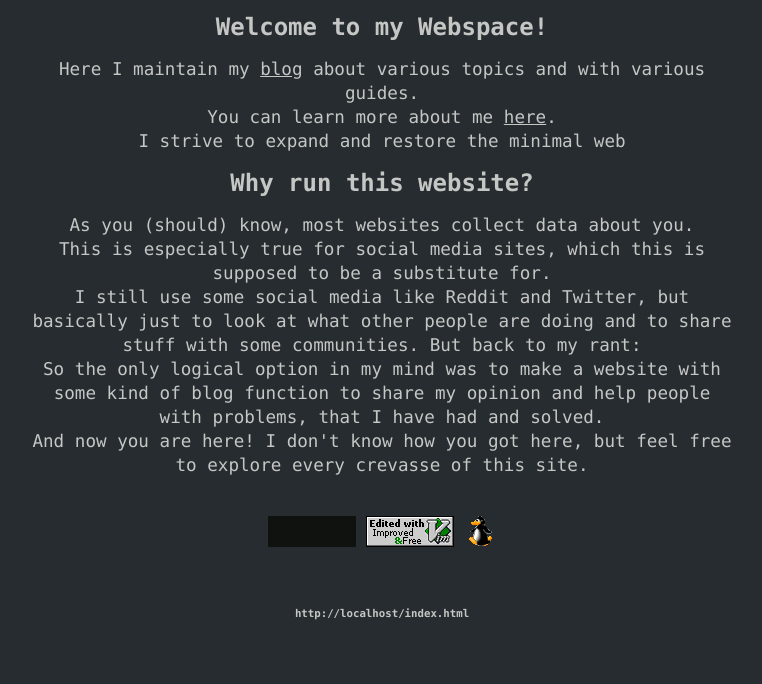
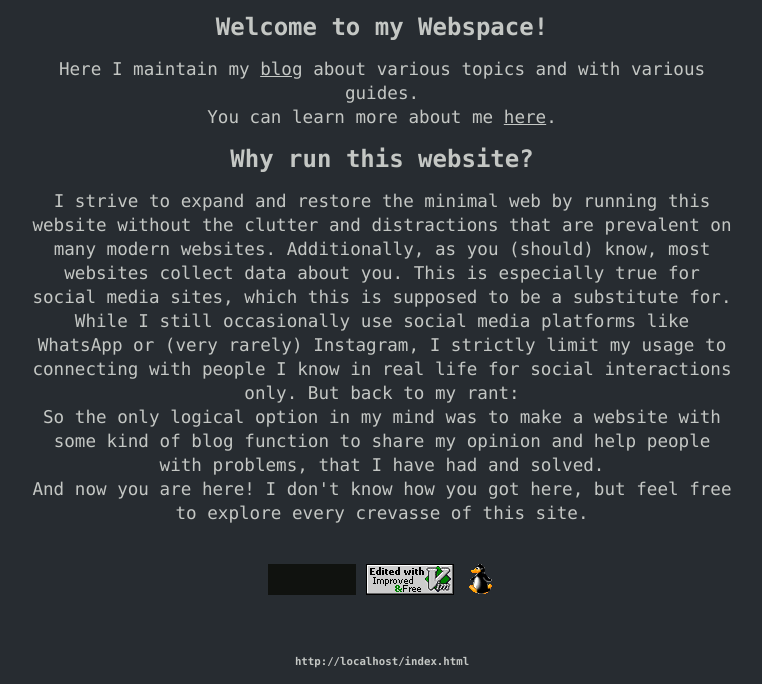
Before and after one commit to jolzem/jolzem.github.io, a plain HTML site: page index.html in a window 1280 px wide. Shown: the part 124-808 px from the top of the page, without its empty margins (258-1020 px from the left). Drawn offline with Linux system fonts and the light colour scheme.

Commit message:
changed main page text

```diff
--- a/index.html
+++ b/index.html
@@ -25,13 +25,13 @@
                 Here I maintain my <a href="/blog/" class="inline">blog</a>
                 about various topics and with various guides.<br />
                 You can learn more about me <a href="/about/" class="inline">here</a>.<br />
-                I strive to expand and restore the minimal web
             </p>
             <h2>Why run this website?</h2>
             <p>
-                As you (should) know, most websites collect data about you.<br />
-                This is especially true for social media sites, which this is supposed to be a substitute for.<br />
-                I still use some social media like Reddit and Twitter, but basically just to look at what other people are doing and to share stuff with some communities. But back to my rant:<br />
+                I strive to expand and restore the minimal web by running this website without the clutter and distractions that are prevalent on many modern websites.
+                Additionally, as you (should) know, most websites collect data about you.
+                This is especially true for social media sites, which this is supposed to be a substitute for.
+                While I still occasionally use social media platforms like WhatsApp or (very rarely) Instagram, I strictly limit my usage to connecting with people I know in real life for social interactions only. But back to my rant:<br />
                 So the only logical option in my mind was to make a website with some kind of blog function to share my opinion and help people with problems, that I have had and solved.<br />
                 And now you are here! I don't know how you got here, but feel free to explore every crevasse of this site.
             </p>
```
